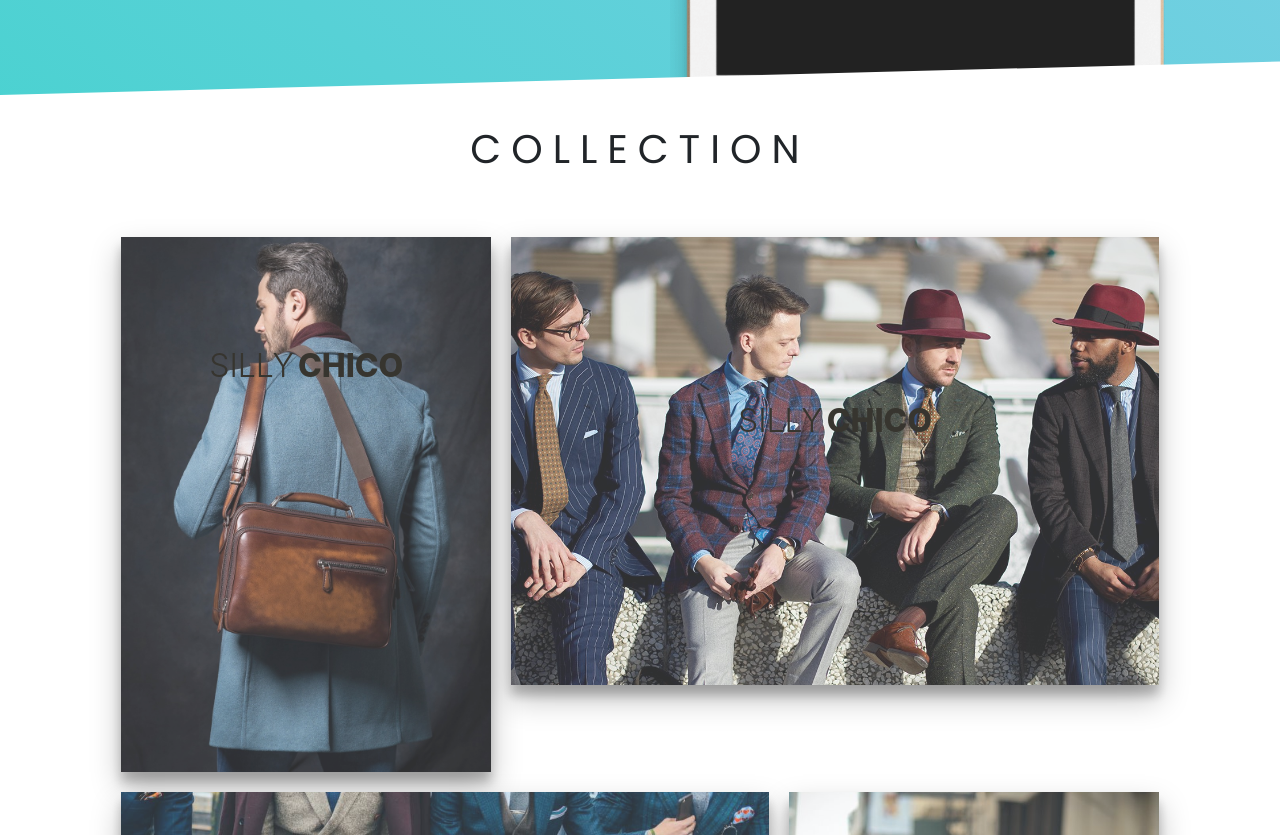
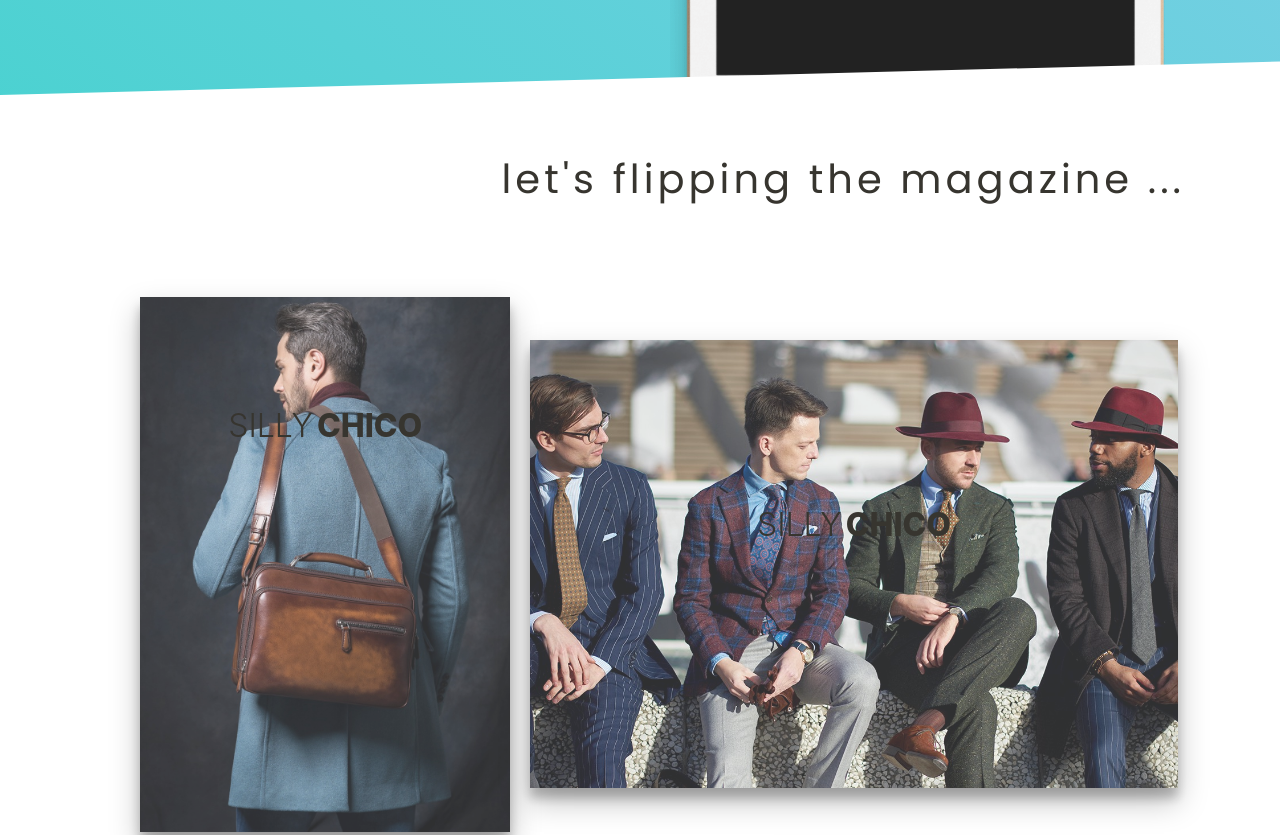
Before and after one commit to andrewozhegov/andrewozhegov.github.io, a plain HTML site: page index.html in a window 1280 px wide. Shown: the part 686-1521 px from the top of the page. Drawn offline with Linux system fonts and the light colour scheme.

Commit message:
asymmetry for main block menu

```diff
--- a/css/style.css
+++ b/css/style.css
@@ -1,25 +1,15 @@
-@font-face{
-    font-family: 'Montez';
-    src: url('../fonts/montez.ttf') format('truetype');
-    font-weight: bold;
-    font-style: normal;
-}
-
 * {
     padding: 0;
     margin: 0;
 }
 
 body {
-    /*background-color: #4e555b;*/
     background: linear-gradient(40deg, #07D6B3, #87CEEB);
-    /*background-position: top;*/
 }
 
 header {
     background-color: rgba(252,252,252,0.84);
     z-index: 5;
-    top: 0px;
     width: 100%;
 }
 
@@ -321,9 +311,9 @@ figure.effect-chico:hover p {
 }
 
 .block h1 {
-    padding: 30px 0;
+    padding: 60px 10px;
+    text-align: right;
     font-family: 'Poppins', sans-serif;
-    text-transform: uppercase;
-    font-weight: 500;
-    letter-spacing: 10px;
+    color: #37352F;
+    letter-spacing: 0.1em;
 }
--- a/index.html
+++ b/index.html
@@ -25,7 +25,7 @@
     <div class="container">
         <div class="row">
             <div class="col-lg-3 animated bounceInLeft" data-wow-delay="2s">
-                <div class="logo">green<span style="color: #07D6B3">sugar</span></div>
+                <div class="logo">green<span>sugar</span></div>
             </div>
             <div class="col-lg-6 ml-auto">
                 <nav class="menu">
@@ -78,10 +78,13 @@
 </section>
 
 <section class="block edge--both--reverse">
-    <h1>collection</h1>
     <div class="container" style="z-index: 5">
+        <h1>let's flipping the magazine ...</h1>
         <div class="row grid design-menu d-flex justify-content-center">
-            <figure class="effect-chico col-4 wow fadeInUp" data-wow-delay="0.4s">
+
+            <!-- Desktop first row -->
+
+            <figure class="effect-chico col-4 wow fadeInUp" data-wow-delay="0.4s" style="margin-left: 3em;">
                 <img src="img/bags.jpg" alt="img15"/>
                 <figcaption>
                     <h2>Silly <span>Chico</span></h2>
@@ -90,7 +93,7 @@
                 </figcaption>
             </figure>
 
-			<figure class="effect-chico col-7 wow fadeInUp" data-wow-delay="0.1s">
+            <figure class="effect-chico col-7 align-self-center wow fadeInUp" data-wow-delay="0.1s">
                 <img src="img/heads.jpeg" alt="img04"/>
                 <figcaption>
                     <h2>Silly <span>Chico</span></h2>
@@ -99,7 +102,9 @@
                 </figcaption>
             </figure>
 
-            <figure class="effect-chico col-7 wow fadeInUp" data-wow-delay="0.2s">
+            <!-- Desktop second row -->
+
+            <figure class="effect-chico col-7 align-self-center wow fadeInUp" data-wow-delay="0.2s" style="margin-left: -3em;">
                 <img src="img/shoes.jpg" alt="img04"/>
                 <figcaption>
                     <h2>Silly <span>Chico</span></h2>
@@ -117,7 +122,9 @@
                 </figcaption>
             </figure>
 
-            <figure class="effect-chico col-4 wow fadeInUp" data-wow-delay="0.6s">
+            <!-- Desktop third row -->
+
+            <figure class="effect-chico col-4 wow fadeInUp" data-wow-delay="0.6s" style="margin-left: 3em;">
                 <img src="img/shirt.jpeg" alt="img15"/>
                 <figcaption>
                     <h2>Silly <span>Chico</span></h2>
@@ -126,7 +133,7 @@
                 </figcaption>
             </figure>
 
-            <figure class="effect-chico col-7 wow fadeInUp" data-wow-delay="0.3s">
+            <figure class="effect-chico col-7 align-self-center wow fadeInUp" data-wow-delay="0.3s">
                 <img src="img/glasses2.jpg" alt="img04"/>
                 <figcaption>
                     <h2>Silly <span>Chico</span></h2>
@@ -142,7 +149,7 @@
 <footer class="page-footer font-small cyan darken-3">
     <div class="container">
         <div class="row">
-            <div class="col-md-12 py-5">
+            <div class="col-md-12 pt-5">
                 <div class="mb-5 d-flex justify-content-center">
 
                     <a class="fb-ic">
```
Lines whose indentation alone changed are shown as unchanged.
